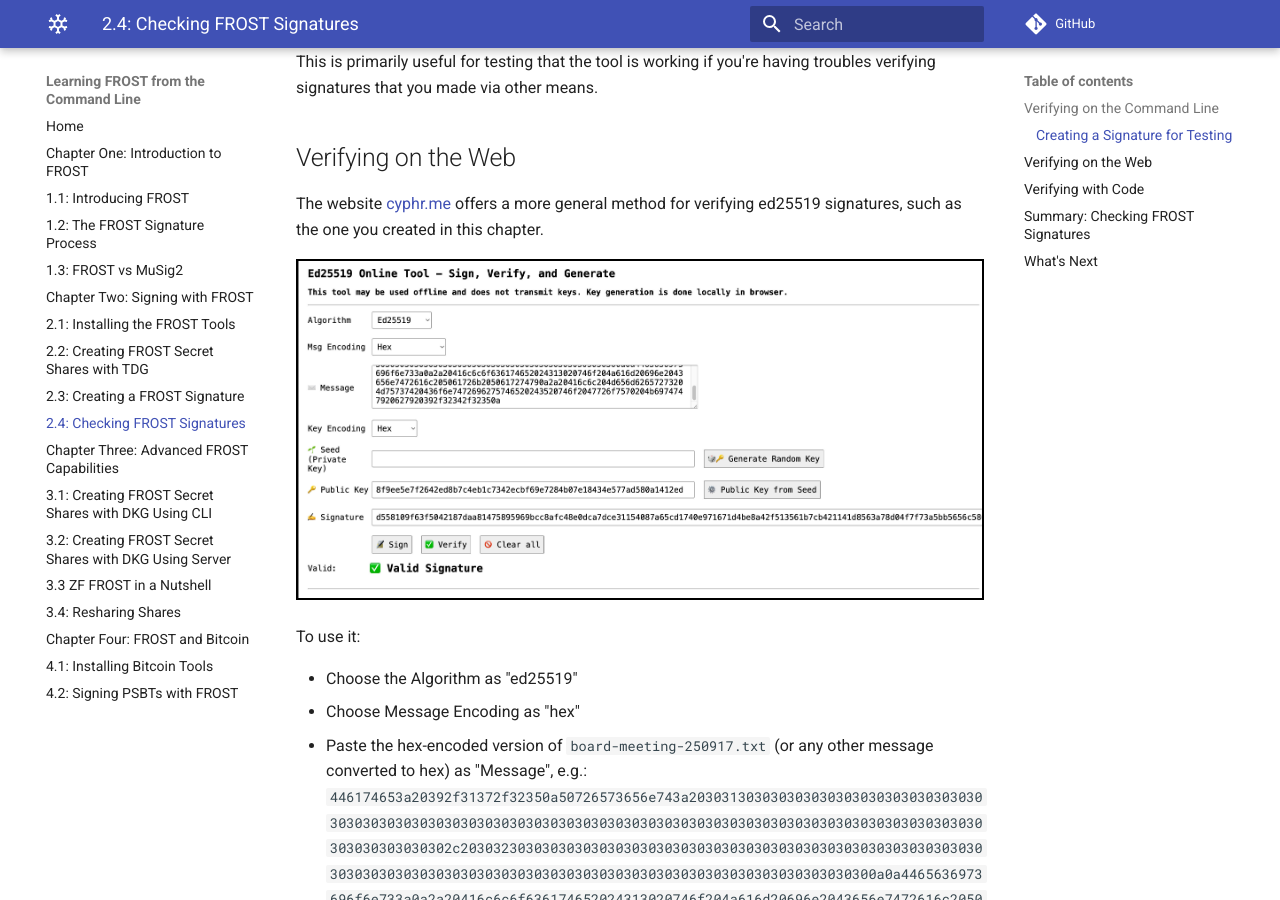
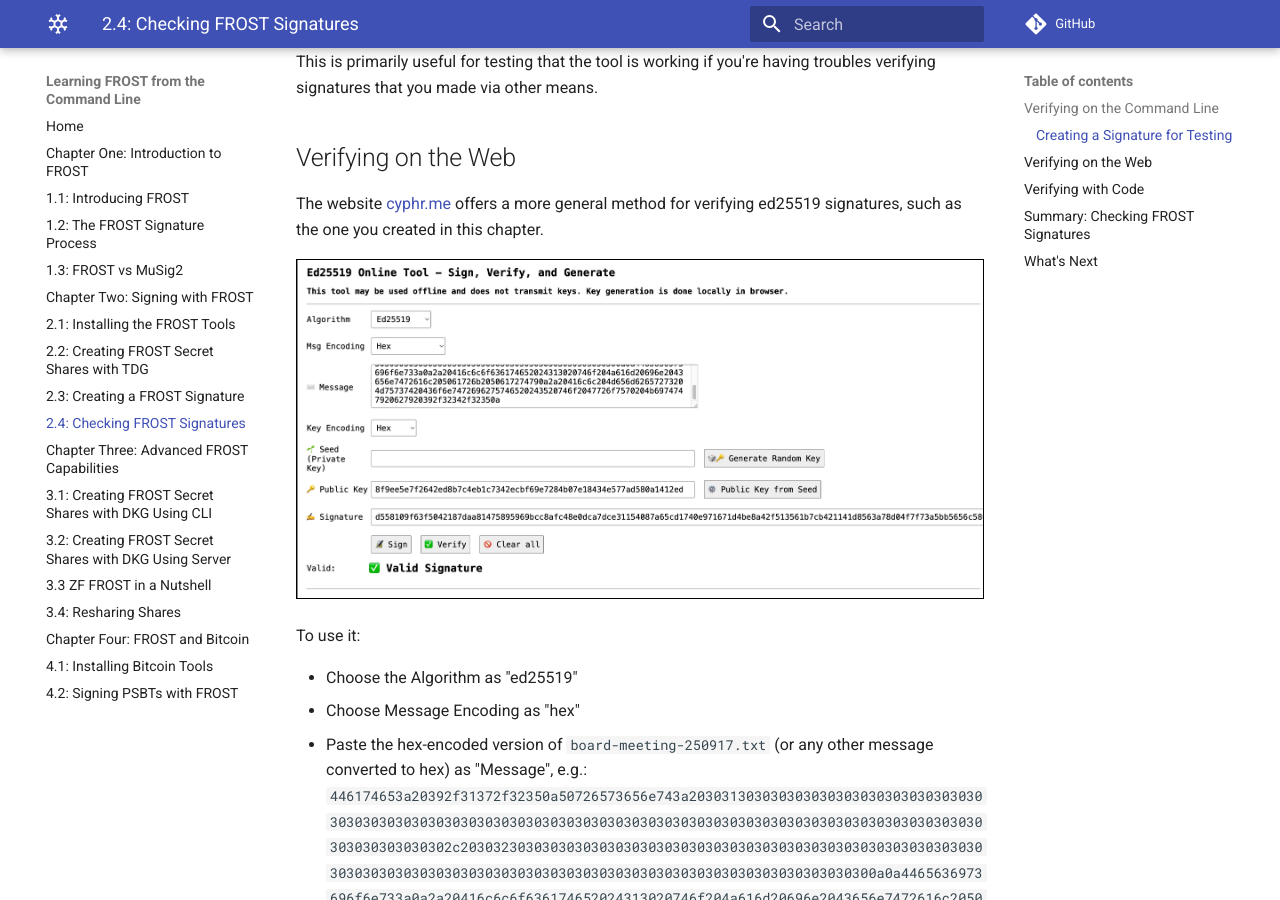
Before and after one commit to BlockchainCommons/Learning-FROST-from-the-Command-Line, an MkDocs documentation site: the page built from docs/02_4_Checking_FROST_Signature.md, in a window 1280 px wide and 900 px high, scrolled down 2046 px. Built offline with MkDocs 1.6.1 and Material for MkDocs 9.7.7, drawn with Linux system fonts in a browser that asks for light colours; comment, search, counter and statistics services are not loaded.

Commit message:
Update 02_4_Checking_FROST_Signature.md

```diff
--- a/docs/02_4_Checking_FROST_Signature.md
+++ b/docs/02_4_Checking_FROST_Signature.md
@@ -107,7 +107,7 @@ The website [cyphr.me](https://cyphr.me/ed25519_tool/ed.html) offers a
 more general method for verifying ed25519 signatures, such as the one
 you created in this chapter.
 
-<a href="https://cyphr.me/ed25519_tool/ed.html"><img src="https://raw.githubusercontent.com/BlockchainCommons/Learning-FROST-from-the-Command-Line/refs/heads/main/images/web-ed25519-validation.jpg" style="border: 2px solid black"></a>
+<a href="https://cyphr.me/ed25519_tool/ed.html"><img src="https://raw.githubusercontent.com/BlockchainCommons/Learning-FROST-from-the-Command-Line/refs/heads/main/images/web-ed25519-validation.jpg" style="border: 1px solid black"></a>
 
 To use it:
 
```
